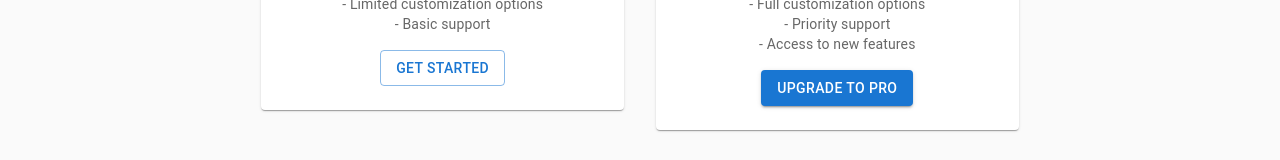
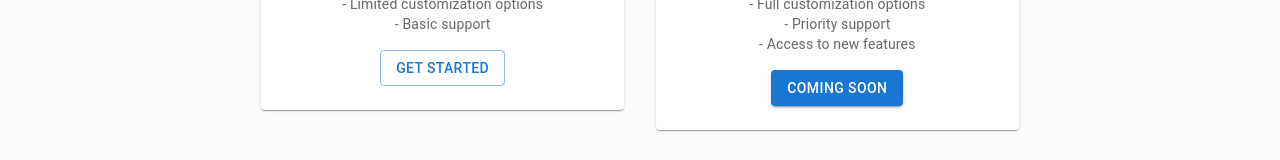
Before and after one commit to Isabella-Mclean/AIFlashcards, a Next.js app in the folder flashcards/: page / in a window 1280 px wide. Shown: the part 1061-1221 px from the top of the page. Built offline with nearby package versions, Linux system fonts and the light colour scheme; no server answers.

Commit message:
Set the "upgrade to pro" button to coming soon for now, while we configure the pro space

```diff
--- a/flashcards/app/page.js
+++ b/flashcards/app/page.js
@@ -207,8 +207,12 @@ export default function Home(){
                   <br />
                   - Access to new features
                 </Typography>
-                <Button variant="contained" color="primary" onClick={handleSubmit}>
+                {/**Button to upgrade not working for now, it can be reinstated when pro features are complete
+                 <Button variant="contained" color="primary" onClick={handleSubmit}>
                   Upgrade to Pro
+                </Button>*/}
+                <Button variant="contained" color="primary">
+                  Coming soon
                 </Button>
               </Card>
             </Grid>
```
